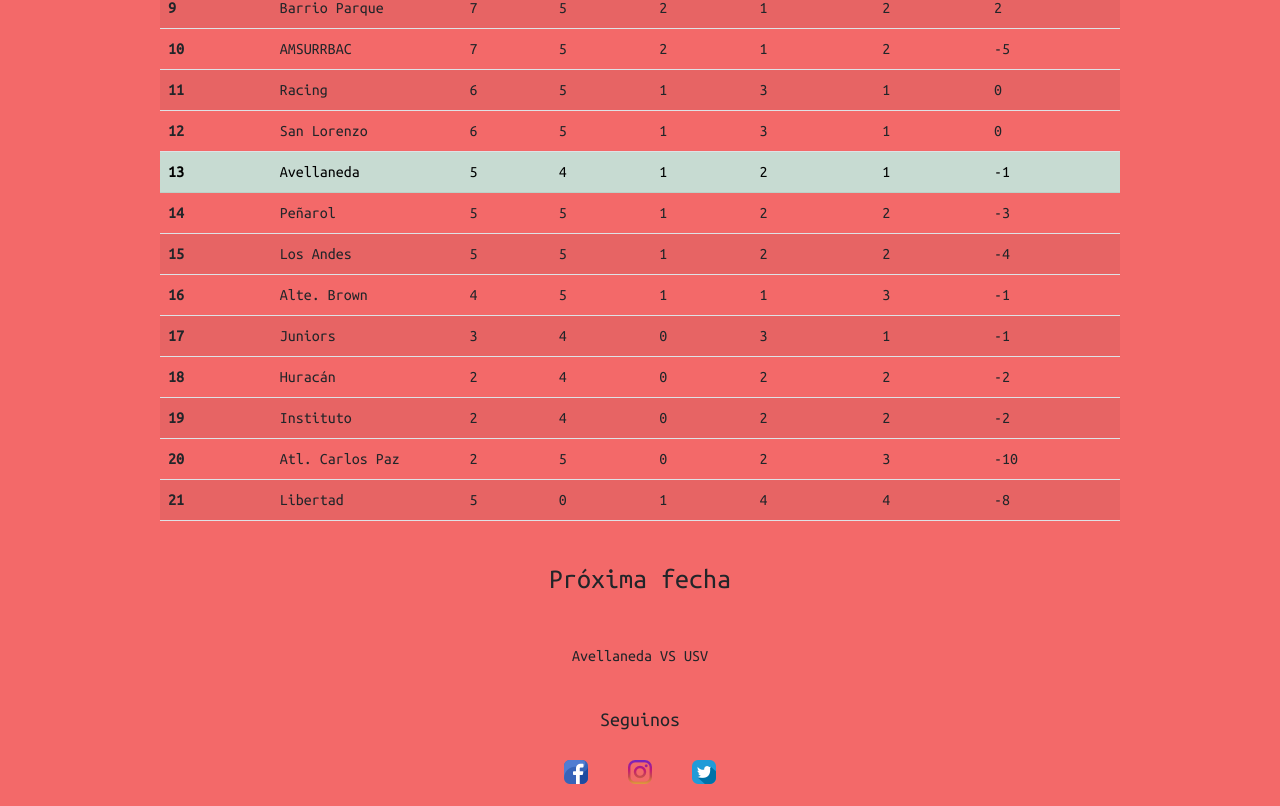
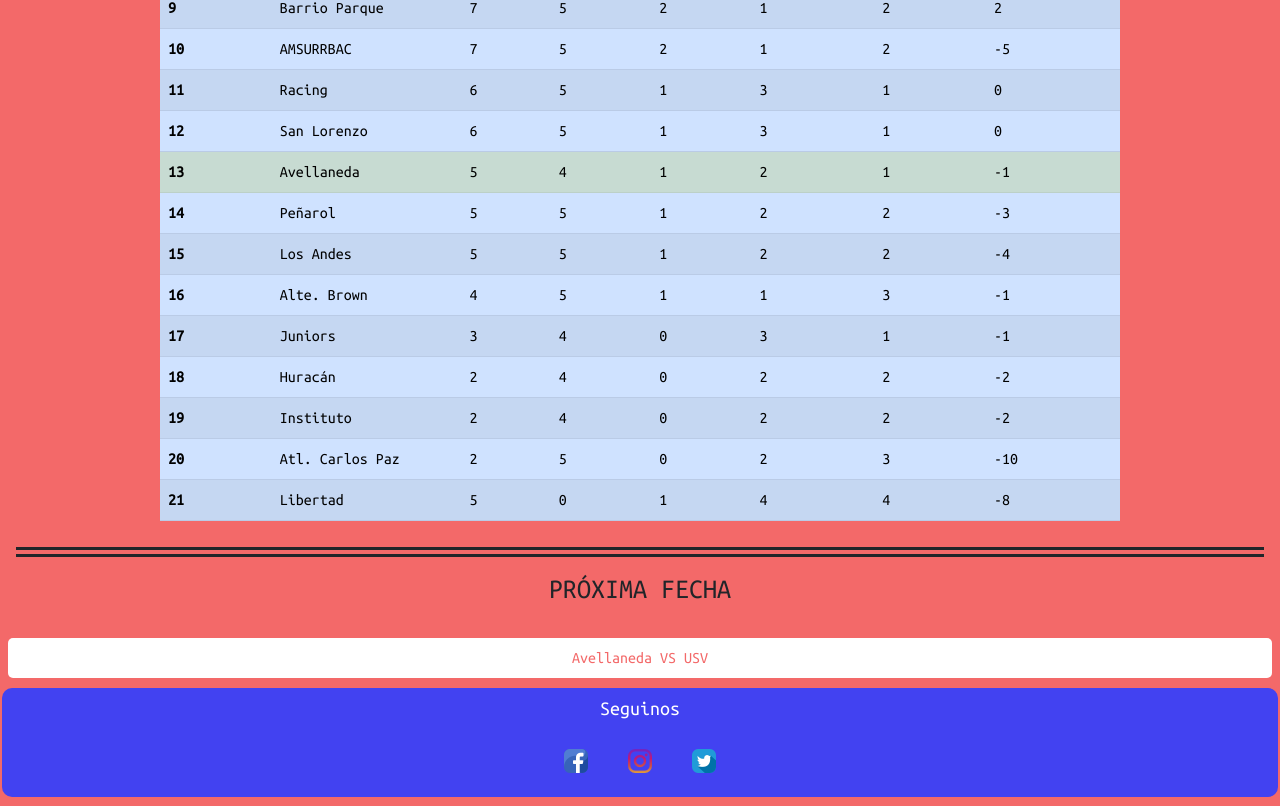
Before and after one commit to manuortega12/finalCoder, a website: page index.html in a window 1280 px wide. Shown: the part 806-1612 px from the top of the page. Drawn offline with nearby package versions, Linux system fonts and the light colour scheme.

Commit message:
cambios estilos index

```diff
--- a/index.html
+++ b/index.html
@@ -44,10 +44,7 @@
     </header>
 
     <div class="container">
-      <nav
-        class="navbar navbar-expand-lg navbar-dark"
-        style="background-color: #4242f1; border-radius: 10px"
-      >
+      <nav class="navbar navbar-expand-lg navbar-light bg-light">
         <div class="container-fluid">
           <a class="navbar-brand" href="#"></a>
           <button
@@ -94,7 +91,7 @@
       <section class="container">
         <div class="table-responsive-md">
           <table class="table">
-            <table class="table table-striped">
+            <table class="table table-striped table-primary">
               <thead>
                 <tr>
                   <th scope="col">Posición</th>
--- a/sass/_historia.scss
+++ b/sass/_historia.scss
@@ -1,3 +1,4 @@
+
 .tituloHistoria {
     display: flex;
     flex-direction: row;
--- a/sass/_index.scss
+++ b/sass/_index.scss
@@ -39,6 +39,19 @@ body {
         text-align: center;
     }
 
+    .proxima {
+        border-top: double 10px;
+        text-transform: uppercase;
+    }
+
+    .vs {
+        background-color: $bgWhite;
+        color: $bgRed;
+        border-radius: 5px;
+        margin: 0.5rem;
+        padding: 0.5rem;
+    }
+
     .table {
         width: 60rem;
         margin: 10px auto;
@@ -48,11 +61,19 @@ body {
 .footer {
     display: flex;
     flex-direction: column;
+    background-color: $bgBlue;
+    border-radius: 10px;
+    margin: 0.1rem;
+    padding: 0.1rem;
 
     .seguinos, .redes {
         text-align: center;
         margin: 0.2rem;
         padding: 0.2rem;
+    }
+
+    .seguinos {
+        color: $bgWhite;
     }
 
     .redes {
--- a/sass/_variables.scss
+++ b/sass/_variables.scss
@@ -1,4 +1,5 @@
 $bgRed: #f36969;
 $bgBlue: #4242f1;
+$bgWhite: #ffffff;
 $fontBody: 'Dosis', sans-serif;
 $fontBody2:'Ubuntu Mono', monospace;
```
Also changed, not shown: page/historia.html (+2 -1 lines), css/estilos.css, multimedia/fotos/primerescudo1.png (added), 1 other file.
